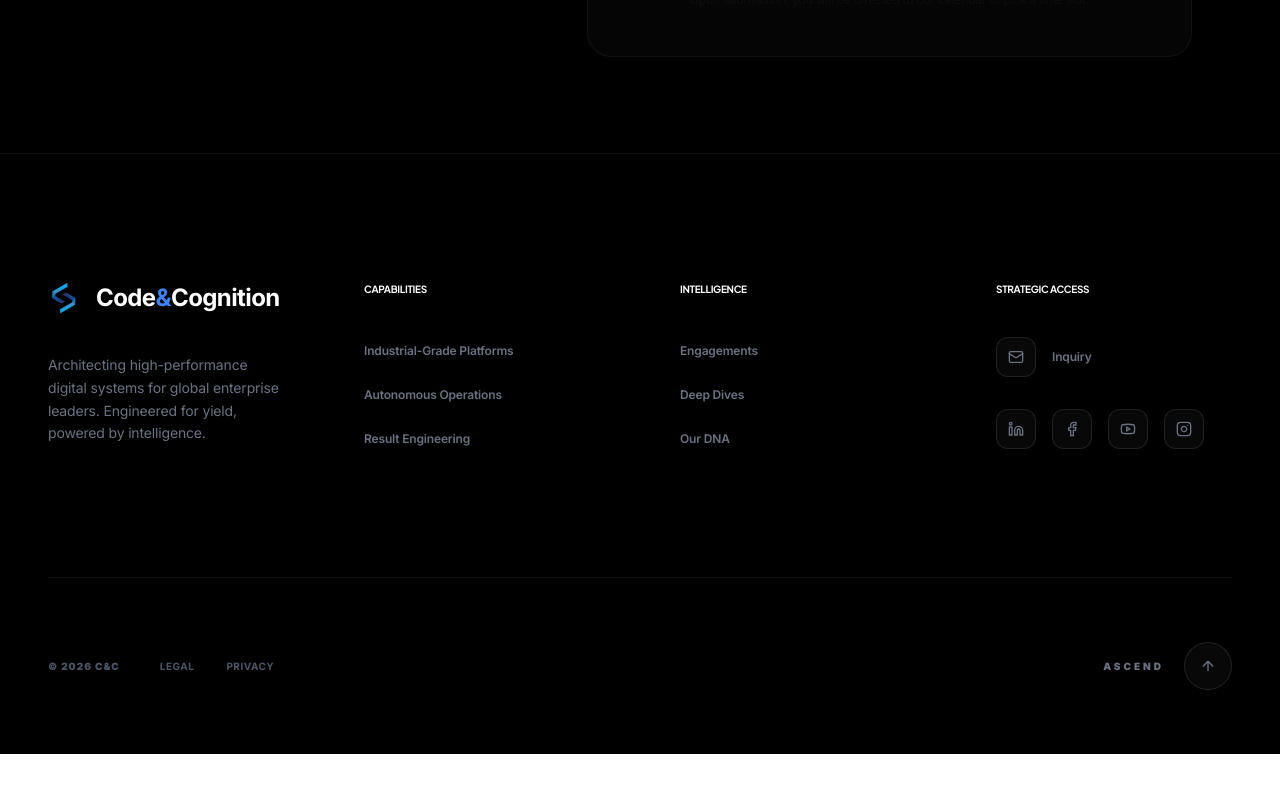
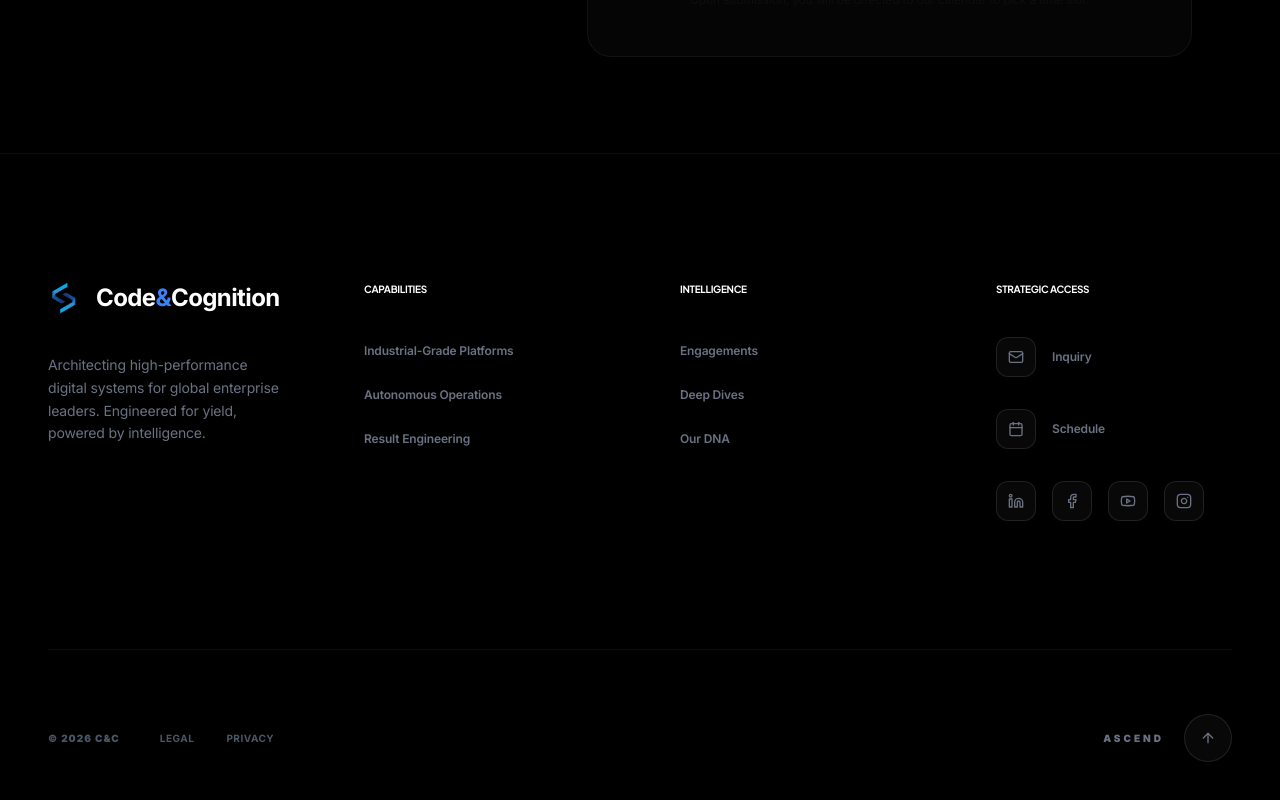
Before and after one commit to Md-Nur/code-and-cognition, a Next.js app: page /schedule in a window 1280 px wide. Shown: the part 1372-2172 px from the top of the page. Before the commit the page ends 2126 px from the top, so only its background shows below. Built offline with nearby package versions, Linux system fonts and the light colour scheme; no server answers.

Commit message:
feat: add global footer component and client consultation confirmation email template

```diff
--- a/app/components/emails/ConsultationEmails.ts
+++ b/app/components/emails/ConsultationEmails.ts
@@ -3,29 +3,50 @@ export const clientConfirmationEmailHtml = (clientName: string) => `
 <html>
 <head>
     <style>
-        body { font-family: -apple-system, BlinkMacSystemFont, "Segoe UI", Roboto, Helvetica, Arial, sans-serif; line-height: 1.6; color: #333; max-w-xl; margin: 0 auto; padding: 20px; }
-        .container { border: 1px solid #eaeaea; border-radius: 8px; padding: 32px; background-color: #ffffff; }
-        .header { margin-bottom: 24px; border-bottom: 1px solid #eaeaea; padding-bottom: 16px; }
+        body { font-family: -apple-system, BlinkMacSystemFont, "Segoe UI", Roboto, Helvetica, Arial, sans-serif; line-height: 1.6; color: #333; max-width: 600px; margin: 0 auto; padding: 20px; }
+        .container { border: 1px solid #eaeaea; border-radius: 12px; padding: 40px; background-color: #ffffff; box-shadow: 0 4px 12px rgba(0,0,0,0.05); }
+        .header { margin-bottom: 32px; border-bottom: 1px solid #eaeaea; padding-bottom: 24px; }
+        .logo-text { font-size: 18px; font-weight: 800; letter-spacing: -0.02em; color: #000; margin-bottom: 8px; }
+        .logo-accent { color: #0070f3; }
         h1 { font-size: 24px; font-weight: 700; color: #111; margin: 0; }
-        .content { font-size: 16px; color: #444; }
-        .footer { margin-top: 32px; padding-top: 24px; border-top: 1px solid #eaeaea; font-size: 14px; color: #666; }
+        .content { font-size: 16px; color: #444; margin-bottom: 32px; }
+        .cta-container { text-align: center; margin: 32px 0; }
+        .button { background-color: #000; color: #fff; text-decoration: none; padding: 14px 32px; border-radius: 8px; font-weight: 600; font-size: 15px; display: inline-block; transition: all 0.2s ease; }
+        .steps { background-color: #f9f9f9; border-radius: 8px; padding: 24px; margin: 24px 0; }
+        .step-item { margin-bottom: 12px; font-size: 14px; display: flex; align-items: flex-start; }
+        .step-number { background: #000; color: #fff; width: 20px; height: 20px; border-radius: 50%; display: inline-block; text-align: center; font-size: 12px; margin-right: 12px; flex-shrink: 0; line-height: 20px; }
+        .footer { margin-top: 40px; padding-top: 24px; border-top: 1px solid #eaeaea; font-size: 14px; color: #666; }
     </style>
 </head>
 <body>
     <div class="container">
         <div class="header">
-            <h1>Request Received: Strategic Consultation</h1>
+            <div class="logo-text">Code<span class="logo-accent">&</span>Cognition</div>
+            <h1>Strategic Consultation Request</h1>
         </div>
         <div class="content">
             <p>Hi ${clientName},</p>
-            <p>Thank you for requesting a strategic consultation with Code & Cognition.</p>
-            <p>We have successfully received your qualification details. If you haven't already selected a time on our calendar, please do so via the booking page. Our founding team will review your core challenges to ensure we provide maximum value during our call.</p>
-            <p>We look forward to speaking with you and exploring how we can accelerate your digital objectives.</p>
+            <p>We've successfully received your qualification details. To ensure we provide maximum strategic value during our session, the founding team will review your core challenges before we speak.</p>
+
+            <p><strong>Action Required:</strong> If you haven't already done so, please finalize your consultation time on our secure booking page to lock in your session.</p>
+
+            <div class="cta-container">
+                <a href="https://codencognition.com/schedule" class="button">Confirm Consultation Time</a>
+            </div>
+
+            <div class="steps">
+                <h4 style="margin-top: 0; margin-bottom: 16px; font-size: 14px; text-transform: uppercase; letter-spacing: 0.05em; color: #888;">Next Steps</h4>
+                <div class="step-item"><span class="step-number">1</span> <div>Select a dedicated time on our executive calendar.</div></div>
+                <div class="step-item"><span class="step-number">2</span> <div>Our team reviews your submission for vertical alignment.</div></div>
+                <div class="step-item"><span class="step-number">3</span> <div>Receive a tailored agenda via a calendar invitation.</div></div>
+            </div>
+
+            <p>We look forward to engineering your digital objectives.</p>
         </div>
         <div class="footer">
-            <p>Best regards,</p>
+            <p>Regards,</p>
             <strong>The Code & Cognition Team</strong><br>
-            <a href="https://codencognition.com" style="color: #666;">codencognition.com</a>
+            <a href="https://codencognition.com" style="color: #666; text-decoration: none;">codencognition.com</a>
         </div>
     </div>
 </body>
--- a/app/components/public/Footer.tsx
+++ b/app/components/public/Footer.tsx
@@ -60,6 +60,27 @@ export default function Footer() {
                                 </div>
                                 Inquiry
                             </a>
+                            <Link href="/schedule" className="group flex items-center gap-4 text-gray-500 hover:text-white transition-all text-xs font-semibold">
+                                <div className="w-10 h-10 rounded-xl bg-white/[0.03] border border-white/10 flex items-center justify-center group-hover:bg-agency-accent group-hover:text-white transition-all duration-500">
+                                    <svg
+                                        width="16"
+                                        height="16"
+                                        viewBox="0 0 24 24"
+                                        fill="none"
+                                        stroke="currentColor"
+                                        strokeWidth="2"
+                                        strokeLinecap="round"
+                                        strokeLinejoin="round"
+                                        className="w-4 h-4"
+                                    >
+                                        <rect x="3" y="4" width="18" height="18" rx="2" ry="2" />
+                                        <line x1="16" y1="2" x2="16" y2="6" />
+                                        <line x1="8" y1="2" x2="8" y2="6" />
+                                        <line x1="3" y1="10" x2="21" y2="10" />
+                                    </svg>
+                                </div>
+                                Schedule
+                            </Link>
                             <div className="flex items-center gap-4">
                                 {[
                                     { icon: Linkedin, href: "https://linkedin.com/company/codencognition" },
```
